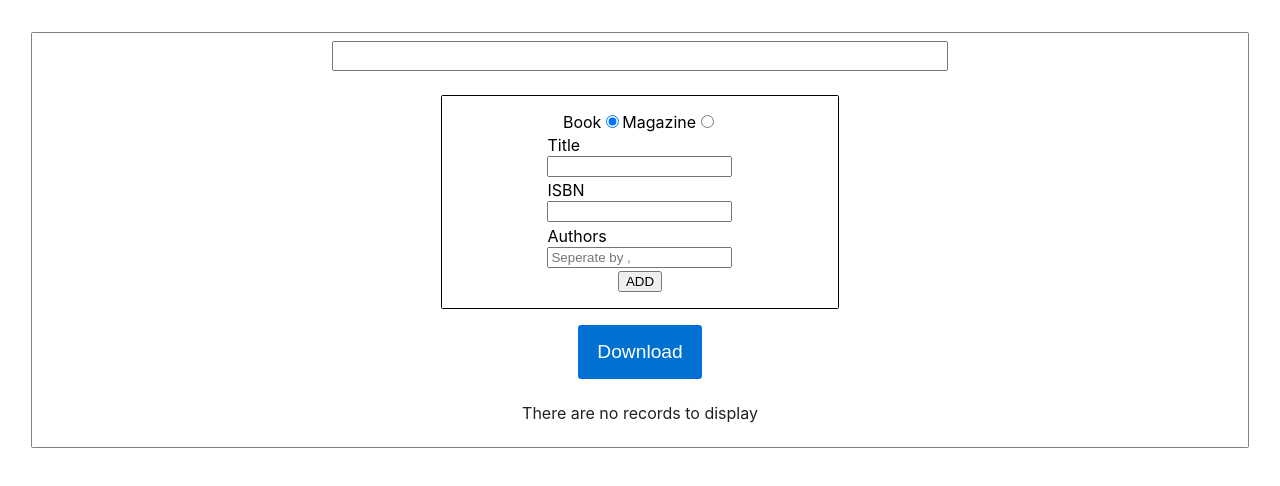
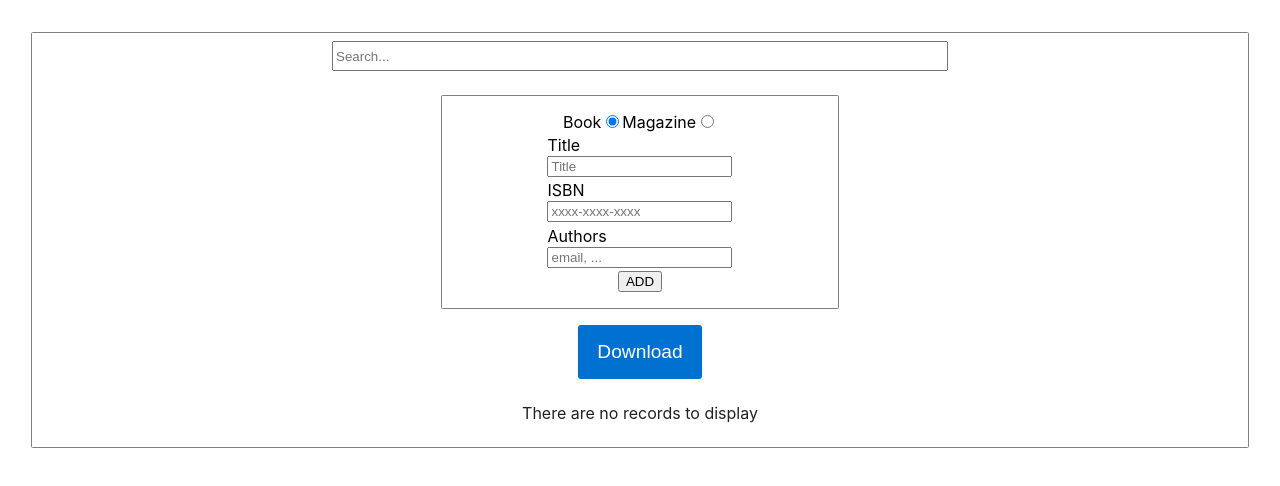
Before and after one commit to jarusll/books, a React (Create React App) app: page / in a window 1280 px wide. Shown: the top 486 px of the page. Built offline with nearby package versions, Linux system fonts and the light colour scheme; no server answers.

Commit message:
added placeholders

```diff
--- a/src/App.css
+++ b/src/App.css
@@ -31,7 +31,7 @@
     margin: auto;
     margin-top: 1rem;
     margin-bottom: 1rem;
-    border: 1px solid black;
+    border: 1px solid gray;
     border-radius: 0.1rem;
     padding: 1rem;
 }
--- a/src/App.tsx
+++ b/src/App.tsx
@@ -149,7 +149,8 @@ function App() {
   return (
     <div className='container'>
       <div className='searchContainer'>
-        <input type="text" className='search' onChange={e => setSearch(e.target.value)}/>
+        <input type="text" className='search' onChange={e => setSearch(e.target.value)}
+        placeholder="Search..."/>
       </div>
       <div className="inputForm">
         {/* {JSON.stringify(getValues())} */}
@@ -167,7 +168,7 @@ function App() {
             <div>
               <label>Title</label>
             </div>
-            <input {...register("title", { required: true })} />
+            <input {...register("title", { required: true })} placeholder='Title'/>
             {errors.title && <div className='error'>Title is required</div>}
           </div>
 
@@ -175,7 +176,7 @@ function App() {
             <div>
               <label>ISBN</label>
             </div>
-            <input {...register("isbn", { required: true })} />
+            <input {...register("isbn", { required: true })} placeholder='xxxx-xxxx-xxxx'/>
             {errors.isbn && <div className='error'>ISBN is required</div>}
           </div>
 
@@ -183,7 +184,7 @@ function App() {
             <div>
               <label>Authors</label>
             </div>
-            <input {...register("authors", { required: true })} placeholder="Seperate by ,"/>
+            <input {...register("authors", { required: true })} placeholder="email, ..."/>
             {errors.authors && <div className='error'>Author/s is required</div>}
           </div>
 
```
